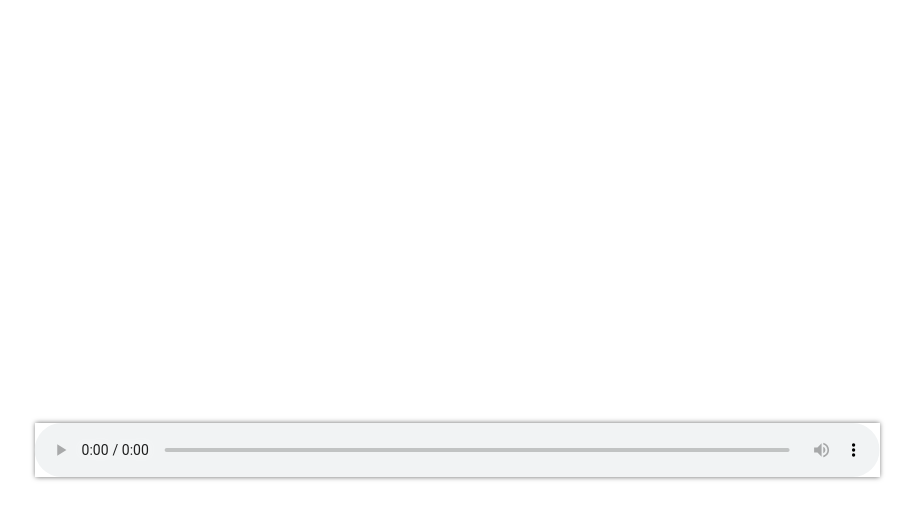
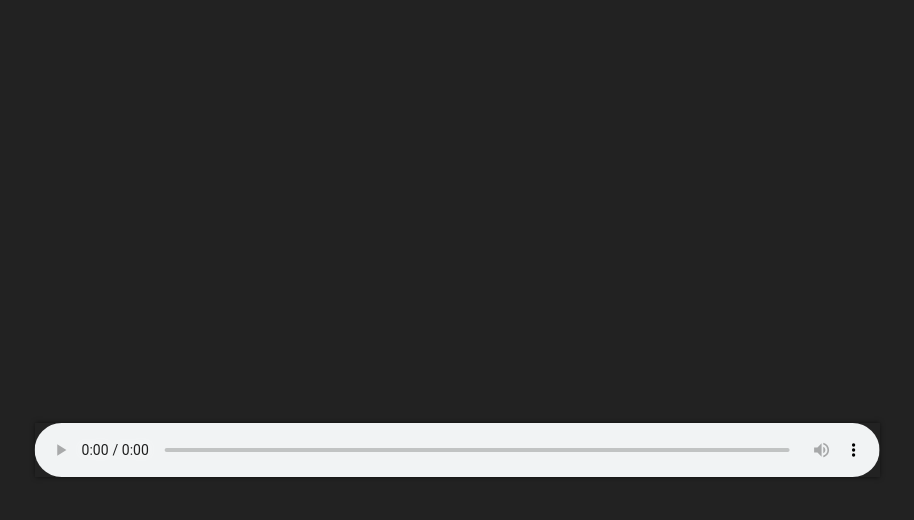
Before and after one commit to danburd/danburd.github.io, a Jekyll site: the page dashjsaudio.html, which Jekyll copies as it is, in a window 1280 px wide. Shown: the top 520 px of the page, without its empty margins (183-1097 px from the left). Built offline with Jekyll 4.4.1, drawn with Linux system fonts in a browser that asks for light colours.

Commit message:
Update dashjsaudio.html

```diff
--- a/dashjsaudio.html
+++ b/dashjsaudio.html
@@ -2,8 +2,8 @@
 <html>
 <head>
     <title>Dash.js Audio</title>
-    <link rel="stylesheet" type="text/css" href="https://danburd.github.io/default.css">
-    <link rel="shortcut icon" href="https://danburd.github.io/audiofavicon.ico" type="image/x-icon">
+  <link rel="stylesheet" type="text/css" href="https://danburd.github.io/css/default.css">
+  <link rel="shortcut icon" href="https://danburd.github.io/ico/favicon.png" type="image/x-icon">
     <script src="https://danburd.github.io/js/dash.all.min.js"></script>
     <style>
         audio {
```
